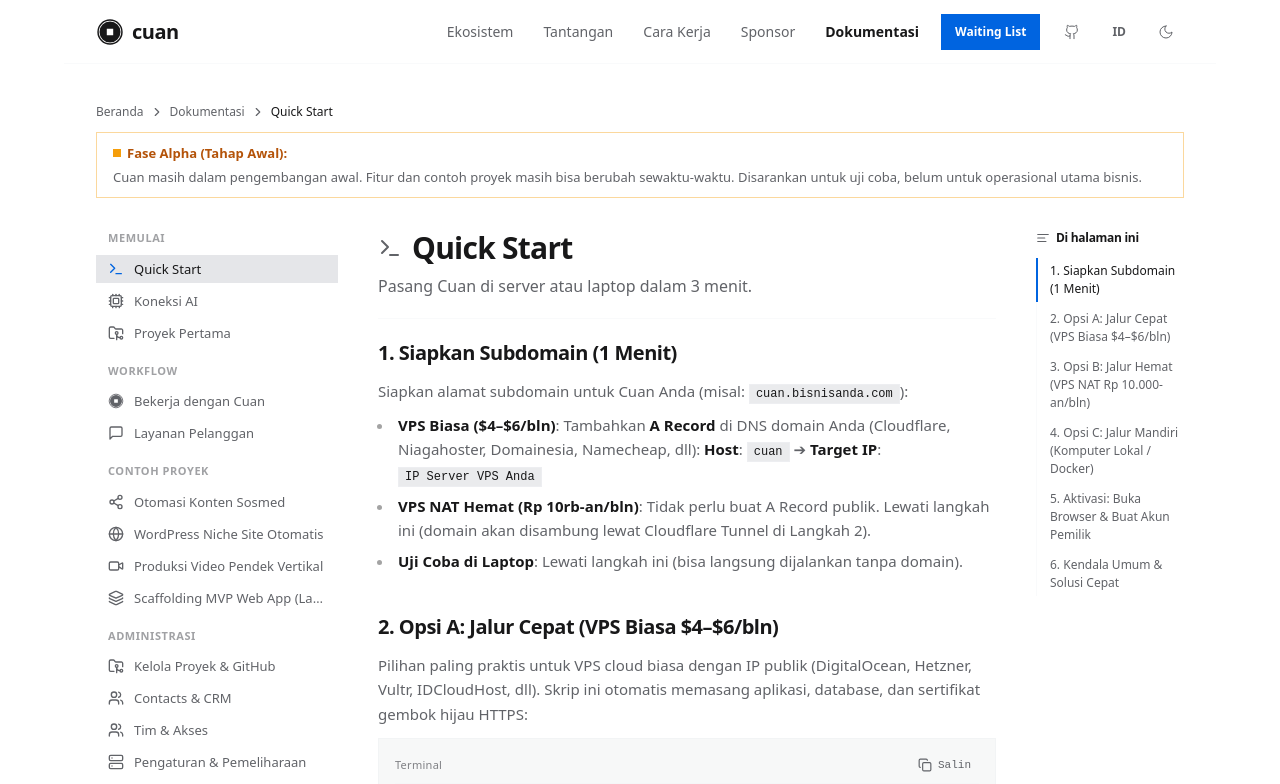
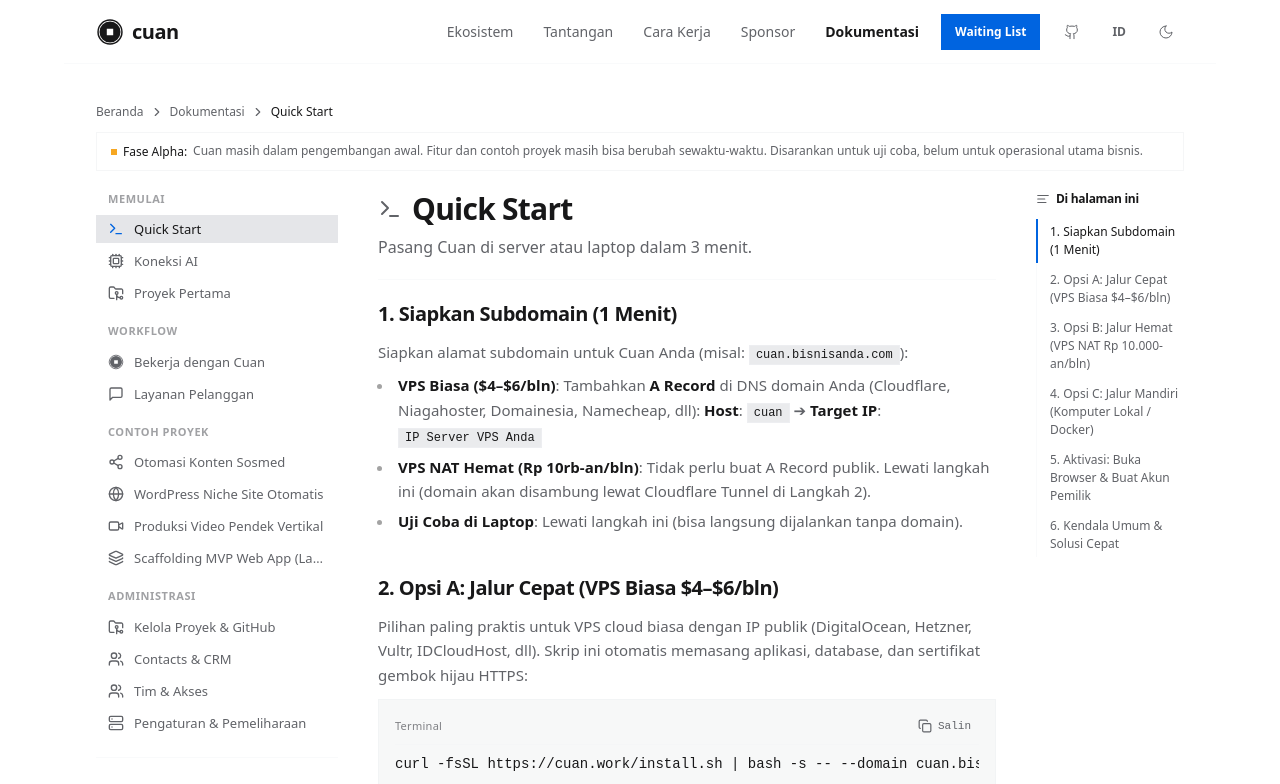
Before and after one commit to buchin/cuan-landing, a React (Vite) app: page /docs in a window 1280 px wide. Shown: the top 784 px of the page. Built offline with nearby package versions, Linux system fonts and the light colour scheme.

Commit message:
docs: soften border to subtle hairline and make notice compact

```diff
--- a/src/features/docs/DocsPage.tsx
+++ b/src/features/docs/DocsPage.tsx
@@ -204,14 +204,14 @@ export function DocsPage() {
           </span>
         </nav>
 
-        {/* Alpha / Early Preview Callout - Left-aligned, Border only (No background) */}
-        <div className="mb-8 rounded-xl border border-amber-500/40 dark:border-amber-500/30 px-4 py-3 text-left text-xs sm:text-[13px] text-foreground">
-          <div className="flex flex-wrap items-baseline gap-2">
-            <span className="inline-flex items-center gap-1.5 font-semibold text-amber-700 dark:text-amber-400 shrink-0">
-              <span className="h-2 w-2 rounded-full bg-amber-500 shrink-0" />
-              <span>{language === 'en' ? 'Fase Alpha (Early Preview):' : 'Fase Alpha (Tahap Awal):'}</span>
+        {/* Alpha / Early Preview Callout - Compact, Soft Hairline Border */}
+        <div className="mb-5 rounded-lg border border-border/70 dark:border-border/50 px-3.5 py-2 text-left text-[11.5px] sm:text-xs text-muted-foreground">
+          <div className="flex flex-wrap items-baseline gap-1.5 leading-relaxed">
+            <span className="inline-flex items-center gap-1.5 font-medium text-foreground shrink-0">
+              <span className="h-1.5 w-1.5 rounded-full bg-amber-500/90 shrink-0" />
+              <span>{language === 'en' ? 'Alpha Preview:' : 'Fase Alpha:'}</span>
             </span>
-            <span className="text-muted-foreground">
+            <span>
               {language === 'en'
                 ? 'Cuan is in active development. Features and example projects may change anytime. Best for testing, not primary business operations.'
                 : 'Cuan masih dalam pengembangan awal. Fitur dan contoh proyek masih bisa berubah sewaktu-waktu. Disarankan untuk uji coba, belum untuk operasional utama bisnis.'}
```
